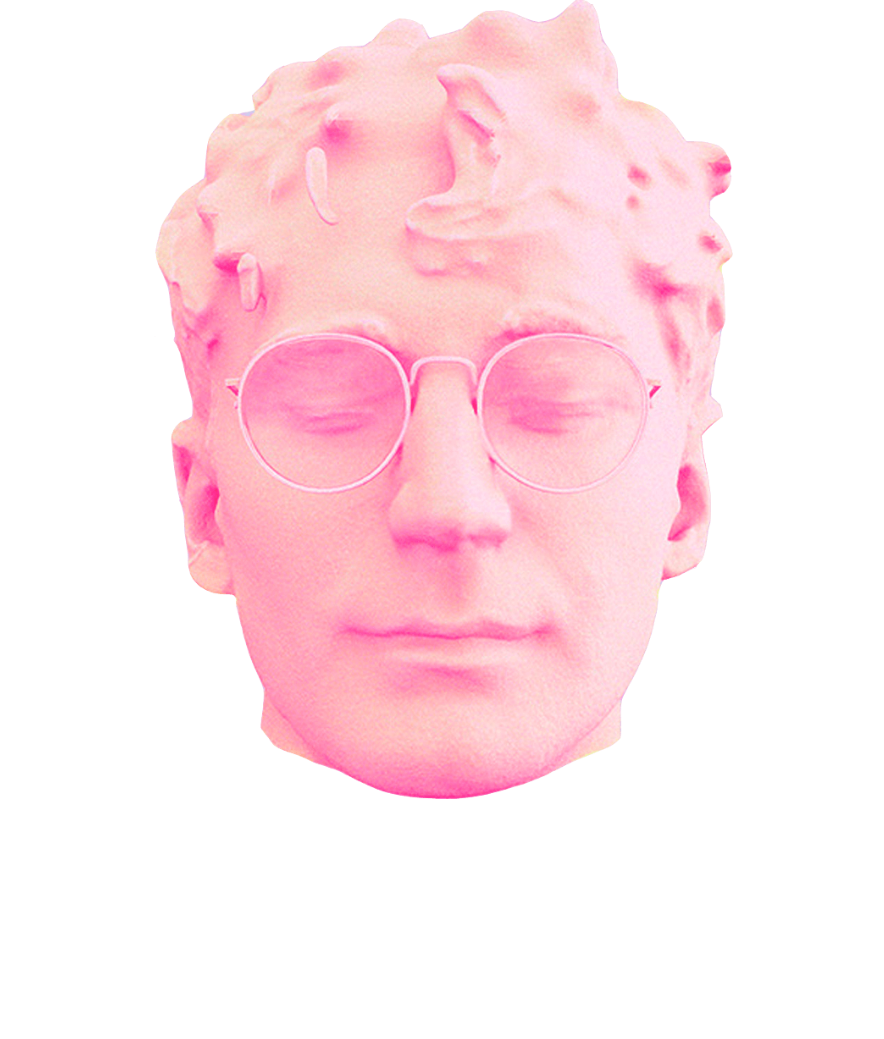
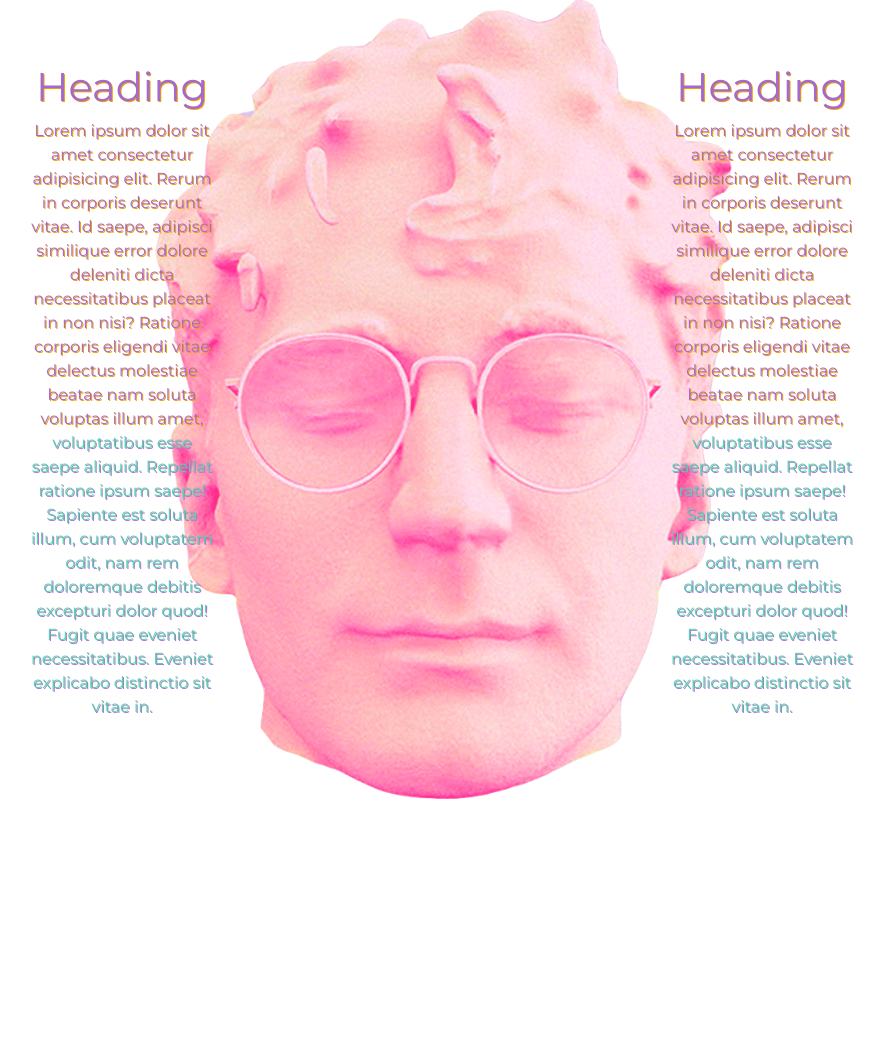
Before and after one commit to MushkyQT/Exercises-IRFA, a PHP site: page / in a window 1280 px wide. Shown: the part 801-1840 px from the top of the page, without its empty margins (198-1082 px from the left). Run offline with PHP 8.4, Linux system fonts and the light colour scheme; some libraries are stand-ins or nearby versions.

Commit message:
Working on body.

```diff
--- a/Pirerre_JS/09-23-20_projet/css/style.css
+++ b/Pirerre_JS/09-23-20_projet/css/style.css
@@ -26,6 +26,10 @@
     font-family: "Amatic SC", cursive;
 }
 
+.navbar-brand:hover span {
+    color: #efa10a;
+}
+
 .nav {
     font-family: "Amatic SC", cursive;
     font-size: 1.5em;
@@ -34,6 +38,10 @@
 
 .nav a {
     color: inherit;
+}
+
+.nav a:hover {
+    color: #efa10a;
 }
 
 .maxWidth {
@@ -185,22 +193,18 @@
     visibility: hidden;
 }
 
-/* .panEd {
-    background-position: 35%;
-    background-image: url(../img/pick_a_fighter/GA_46.jpg);
+.slider {
+    font-family: "Montserrat", sans-serif;
+    text-shadow: 1px 1px #efa10a;
+    color: #a46acb;
+    display: none;
 }
 
-.panJoe {
-    background-position: 48%;
-    background-image: url(../img/pick_a_fighter/GA_52.JPG);
+.slider span {
+    color: #57d3a8;
+    text-shadow: 1px 1px #a979d4;
 }
 
-.panDave {
-    background-position: 38%;
-    background-image: url(../img/pick_a_fighter/the_boys.jpg);
+.slid {
+    display: initial;
 }
-
-.panDrew {
-    background-position: 60%;
-    background-image: url(../img/pick_a_fighter/GA_49.JPG);
-} */
--- a/Pirerre_JS/09-23-20_projet/index.html
+++ b/Pirerre_JS/09-23-20_projet/index.html
@@ -15,7 +15,7 @@
             <nav class="navbar navbar-dark bg-dark">
                 <a class="navbar-brand" href="#">
                     <img src="img/grey-seed.gif" alt="" />
-                    Glass Animals
+                    <span>Glass Animals</span>
                 </a>
                 <div>
                     <ul class="nav">
@@ -39,30 +39,78 @@
                         <div class="cercle"></div>
                         <h1>Ed Irwin-Singer</h1>
                         <span class="hideMe">BIO</span>
-                        <p class="hideMe">Lorem ipsum dolor sit amet consectetur, adipisicing elit. Nihil a consectetur neque praesentium molestiae sed sit provident mollitia debitis dolore omnis illo tempore vitae dignissimos officiis dicta veritatis deserunt pariatur tenetur, voluptatibus distinctio nostrum aliquam vel porro? Aperiam esse consequatur a dolorem impedit voluptas natus distinctio. Pariatur excepturi eligendi maiores!</p>
+                        <p class="hideMe">
+                            Lorem ipsum dolor sit amet consectetur, adipisicing elit. Nihil a consectetur neque praesentium molestiae sed sit
+                            provident mollitia debitis dolore omnis illo tempore vitae dignissimos officiis dicta veritatis deserunt pariatur tenetur,
+                            voluptatibus distinctio nostrum aliquam vel porro? Aperiam esse consequatur a dolorem impedit voluptas natus distinctio.
+                            Pariatur excepturi eligendi maiores!
+                        </p>
                     </div>
                     <div class="panneau">
                         <div class="cercle"></div>
                         <h1>Joe Seaward</h1>
                         <span class="hideMe">BIO</span>
-                        <p class="hideMe">Lorem ipsum dolor sit amet consectetur adipisicing elit. Voluptatum esse magnam porro iure distinctio quos neque. Corrupti libero eligendi temporibus placeat animi provident recusandae assumenda maxime reprehenderit? Nobis voluptatem saepe sed harum placeat natus laborum incidunt exercitationem inventore. Voluptates, ipsum? A sapiente dolore doloremque. Ipsum impedit magnam aliquid error ducimus?</p>
+                        <p class="hideMe">
+                            Lorem ipsum dolor sit amet consectetur adipisicing elit. Voluptatum esse magnam porro iure distinctio quos neque. Corrupti
+                            libero eligendi temporibus placeat animi provident recusandae assumenda maxime reprehenderit? Nobis voluptatem saepe sed
+                            harum placeat natus laborum incidunt exercitationem inventore. Voluptates, ipsum? A sapiente dolore doloremque. Ipsum
+                            impedit magnam aliquid error ducimus?
+                        </p>
                     </div>
                     <div class="panneau">
                         <div class="cercle"></div>
                         <h1>Dave Bayley</h1>
                         <span class="hideMe">BIO</span>
-                        <p class="hideMe">Lorem ipsum dolor sit, amet consectetur adipisicing elit. Dolorem assumenda aut impedit quam dolore quia odit voluptate doloremque voluptatem ex repudiandae quae inventore quos sint consequuntur, commodi maiores amet ratione minima ipsum! Nobis consectetur culpa ex excepturi quia exercitationem omnis iusto, minus ducimus maiores illum magni ea autem ullam cupiditate.</p>
+                        <p class="hideMe">
+                            Lorem ipsum dolor sit, amet consectetur adipisicing elit. Dolorem assumenda aut impedit quam dolore quia odit voluptate
+                            doloremque voluptatem ex repudiandae quae inventore quos sint consequuntur, commodi maiores amet ratione minima ipsum!
+                            Nobis consectetur culpa ex excepturi quia exercitationem omnis iusto, minus ducimus maiores illum magni ea autem ullam
+                            cupiditate.
+                        </p>
                     </div>
                     <div class="panneau">
                         <div class="cercle"></div>
                         <h1>Drew MacFarlane</h1>
                         <span class="hideMe">BIO</span>
-                        <p class="hideMe">Lorem ipsum dolor sit amet, consectetur adipisicing elit. Ad facilis maxime alias excepturi nihil! Saepe repellendus ut nisi at quo blanditiis ipsa dolorum nam alias culpa! Ea harum dolorum iure quia corrupti a quisquam omnis eos consequatur non atque dignissimos, suscipit soluta, dolores unde tempora vero doloribus officia iusto ad.</p>
+                        <p class="hideMe">
+                            Lorem ipsum dolor sit amet, consectetur adipisicing elit. Ad facilis maxime alias excepturi nihil! Saepe repellendus ut
+                            nisi at quo blanditiis ipsa dolorum nam alias culpa! Ea harum dolorum iure quia corrupti a quisquam omnis eos consequatur
+                            non atque dignissimos, suscipit soluta, dolores unde tempora vero doloribus officia iusto ad.
+                        </p>
                     </div>
                 </div>
             </div>
         </div>
-        <div class="container-fluid" id="body"></div>
+        <div class="container-fluid" id="body">
+            <div class="row h-100 align-items-center justify-content-around text-center">
+                <div class="col-2 slider">
+                    <h1>Heading</h1>
+                    <p>
+                        Lorem ipsum dolor sit amet consectetur adipisicing elit. Rerum in corporis deserunt vitae. Id saepe, adipisci similique error
+                        dolore deleniti dicta necessitatibus placeat in non nisi? Ratione corporis eligendi vitae delectus molestiae beatae nam soluta
+                        voluptas illum amet,
+                        <span
+                            >voluptatibus esse saepe aliquid. Repellat ratione ipsum saepe! Sapiente est soluta illum, cum voluptatem odit, nam rem
+                            doloremque debitis excepturi dolor quod! Fugit quae eveniet necessitatibus. Eveniet explicabo distinctio sit vitae
+                            in.</span
+                        >
+                    </p>
+                </div>
+                <div class="col-2 slider">
+                    <h1>Heading</h1>
+                    <p>
+                        Lorem ipsum dolor sit amet consectetur adipisicing elit. Rerum in corporis deserunt vitae. Id saepe, adipisci similique error
+                        dolore deleniti dicta necessitatibus placeat in non nisi? Ratione corporis eligendi vitae delectus molestiae beatae nam soluta
+                        voluptas illum amet,
+                        <span
+                            >voluptatibus esse saepe aliquid. Repellat ratione ipsum saepe! Sapiente est soluta illum, cum voluptatem odit, nam rem
+                            doloremque debitis excepturi dolor quod! Fugit quae eveniet necessitatibus. Eveniet explicabo distinctio sit vitae
+                            in.</span
+                        >
+                    </p>
+                </div>
+            </div>
+        </div>
         <script src="https://code.jquery.com/jquery-3.5.1.min.js"></script>
         <script src="https://cdnjs.cloudflare.com/ajax/libs/popper.js/1.13.0/umd/popper.min.js"></script>
         <script src="https://cdnjs.cloudflare.com/ajax/libs/twitter-bootstrap/4.1.3/js/bootstrap.min.js"></script>
--- a/Pirerre_JS/09-23-20_projet/script/main.js
+++ b/Pirerre_JS/09-23-20_projet/script/main.js
@@ -1,3 +1,9 @@
+$(window).scroll(function () {
+    if ($(window).scrollTop() > ($("#header").height() + $("#navbar").height()) / 2) {
+        $(".slider").addClass("slid");
+    }
+});
+
 $(".panneau").click(function () {
     $(this).toggleClass("flexMe");
     $(this).children("span").toggleClass("hideMe");
```
